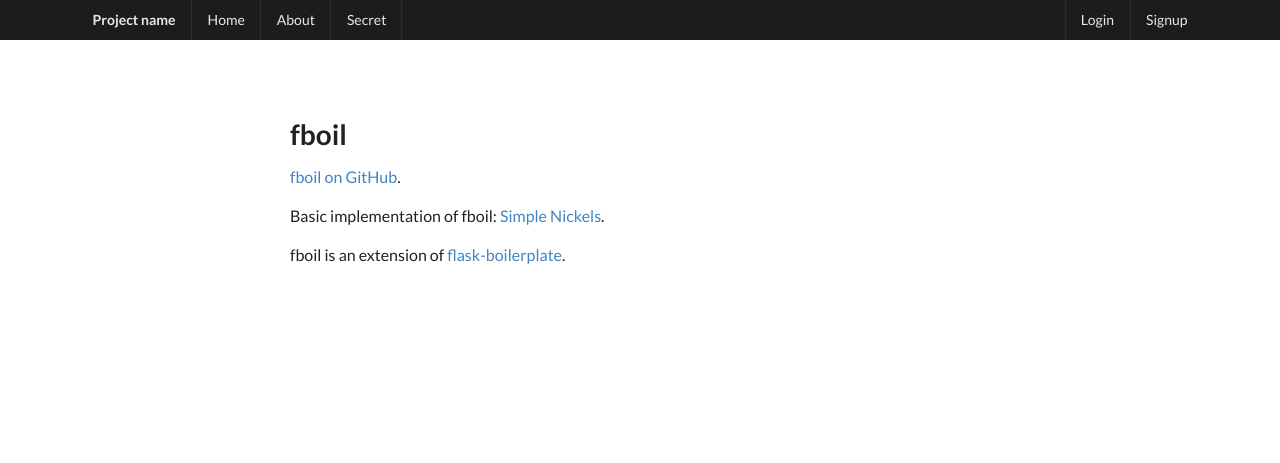
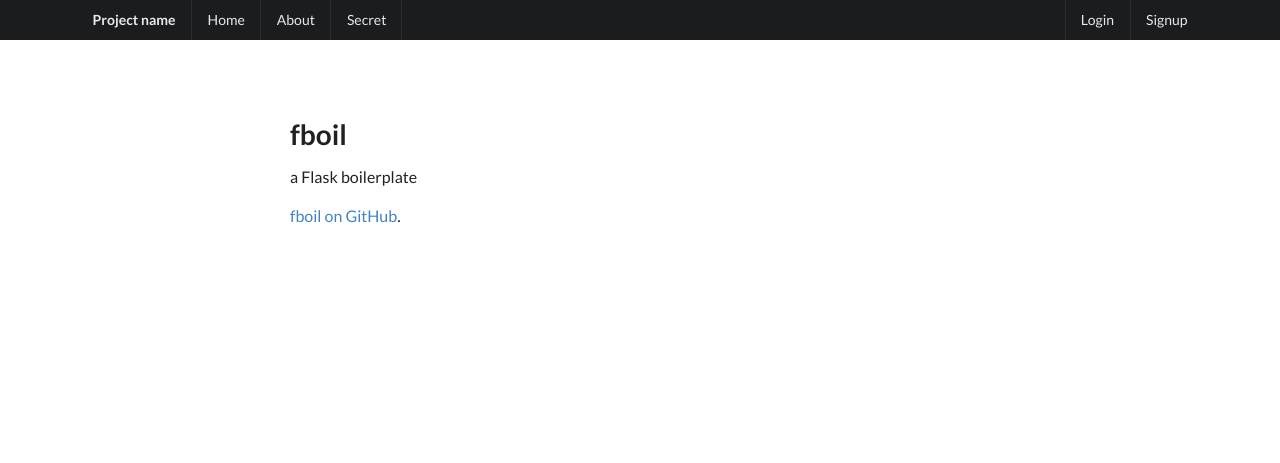
Before and after one commit to jkeat/fboil, a Flask app: page / in a window 1280 px wide. Shown: the top 463 px of the page. Run offline with Flask 2, Linux system fonts and the light colour scheme; some libraries are stand-ins or nearby versions.

Commit message:
remove simple nickels link (not up to date)

```diff
--- a/app/templates/pages/home.html
+++ b/app/templates/pages/home.html
@@ -1,17 +1,14 @@
 {% extends 'layouts/text-page.html' %}
 
-{% block title %}Home{% endblock %}
+{% block title %}Fboil{% endblock %}
 
 {% block header %}fboil{% endblock %}
 
 {% block text %}
 	<p>
+		a Flask boilerplate
+	</p>
+	<p>
 		<a href="https://github.com/jkeat/fboil">fboil on GitHub</a>.
 	</p>
-	<p>
-		Basic implementation of fboil: <a href="https://simplenickels.herokuapp.com">Simple Nickels</a>.
-	</p>
-	<p>
-		fboil is an extension of <a href="https://github.com/mjhea0/flask-boilerplate/tree/master/_updated">flask-boilerplate</a>.
-	</p>
 {% endblock %}
```
